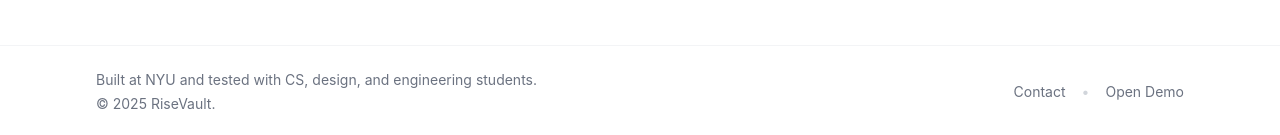
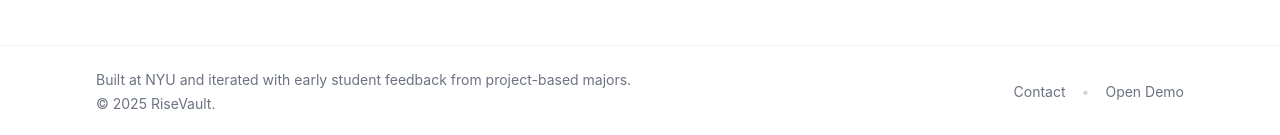
Before and after one commit to wowno1090858718/risevault-mvp, a Next.js app: page / in a window 1280 px wide. Shown: the part 3228-3363 px from the top of the page. Built offline with nearby package versions, Linux system fonts and the light colour scheme.

Commit message:
Small update at the botom

```diff
--- a/app/page.tsx
+++ b/app/page.tsx
@@ -252,7 +252,7 @@ export default function Home() {
       <footer className="border-t border-gray-100 bg-white">
         <div className="mx-auto flex max-w-6xl flex-col items-center justify-between gap-4 px-6 py-6 text-sm text-gray-500 sm:flex-row sm:px-8">
           <div className="flex flex-col gap-1">
-            <span>Built at NYU and tested with CS, design, and engineering students.</span>
+            <span>Built at NYU and iterated with early student feedback from project-based majors.</span>
             <span>© {new Date().getFullYear()} RiseVault.</span>
           </div>
           <div className="flex items-center gap-4">
```
